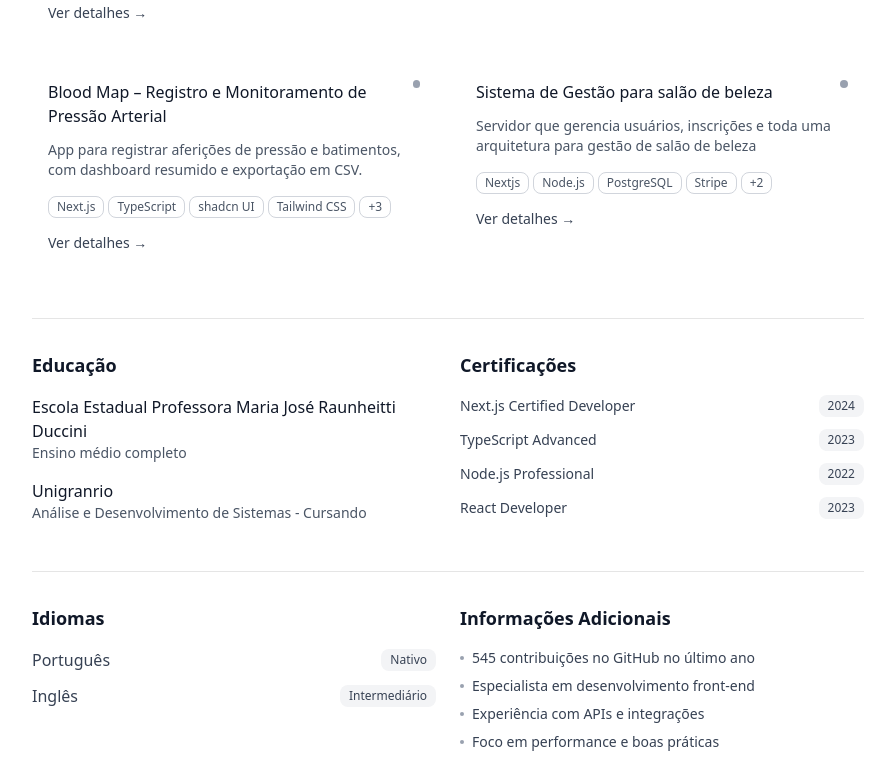
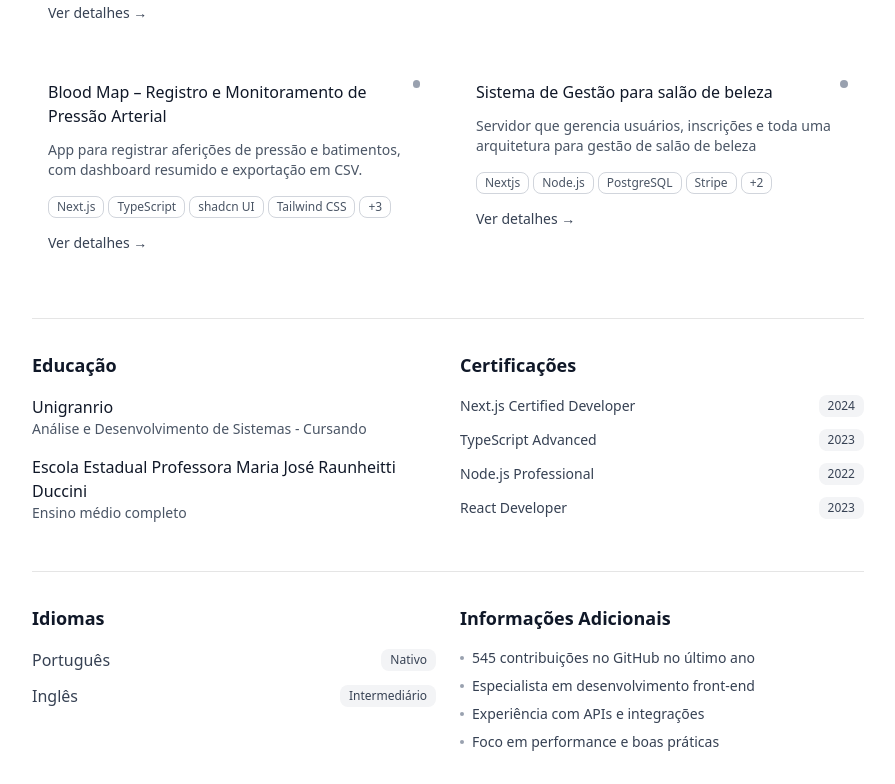
Before and after one commit to ZAPHODh/portfolio, a Next.js app: page / in a window 1280 px wide. Shown: the part 1358-2142 px from the top of the page, without its empty margins (192-1087 px from the left). Built offline with nearby package versions, Linux system fonts and the light colour scheme.

Commit message:
colage first

```diff
--- a/src/app/page.tsx
+++ b/src/app/page.tsx
@@ -229,12 +229,12 @@ export default function Portfolio() {
             <h2 className="text-lg font-semibold text-gray-900 mb-4">Educação</h2>
             <div className="space-y-4">
               <div>
+                <h3 className="font-medium text-gray-900">Unigranrio</h3>
+                <p className="text-gray-600 text-sm">Análise e Desenvolvimento de Sistemas - Cursando</p>
+              </div>
+              <div>
                 <h3 className="font-medium text-gray-900">Escola Estadual Professora Maria José Raunheitti Duccini</h3>
                 <p className="text-gray-600 text-sm">Ensino médio completo</p>
-              </div>
-              <div>
-                <h3 className="font-medium text-gray-900">Unigranrio</h3>
-                <p className="text-gray-600 text-sm">Análise e Desenvolvimento de Sistemas - Cursando</p>
               </div>
             </div>
           </section>
```
